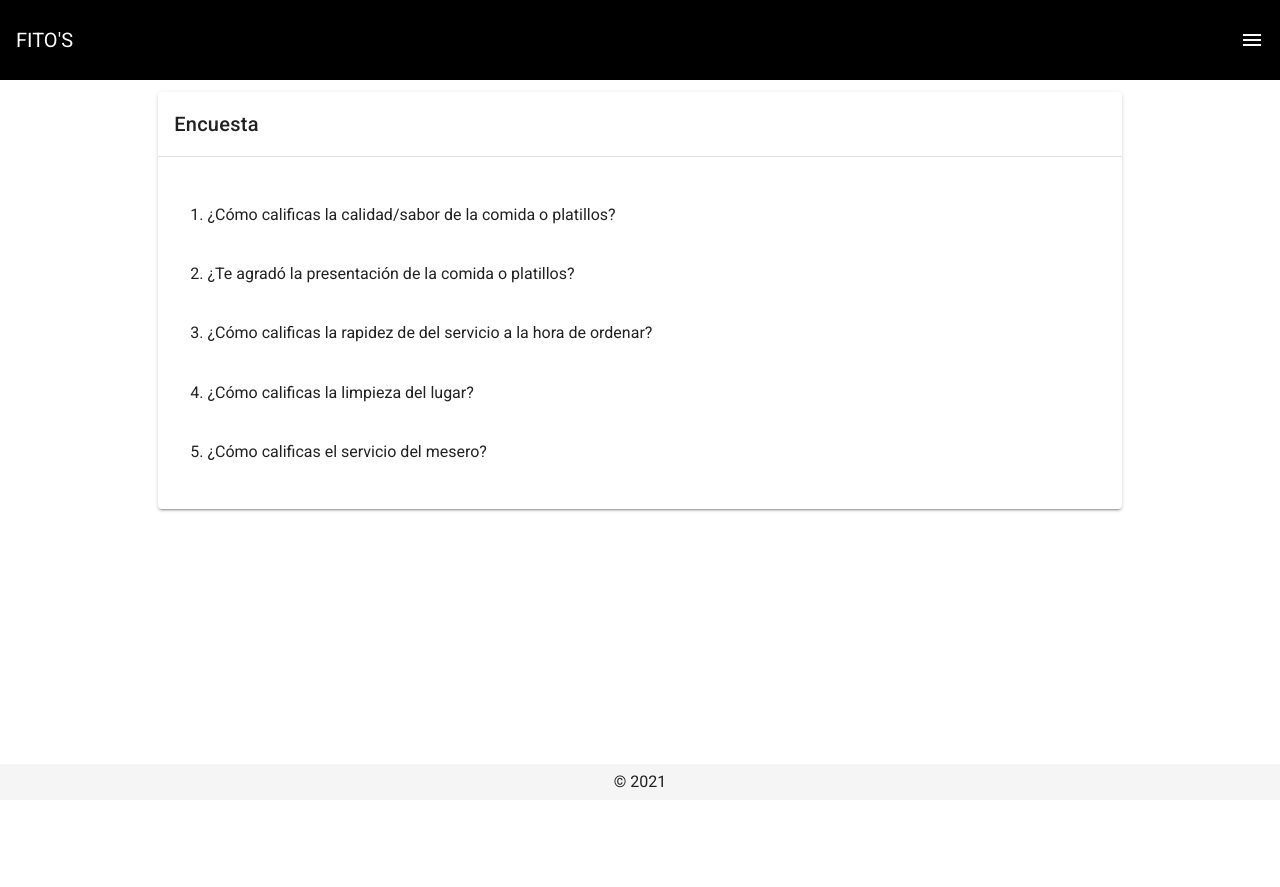
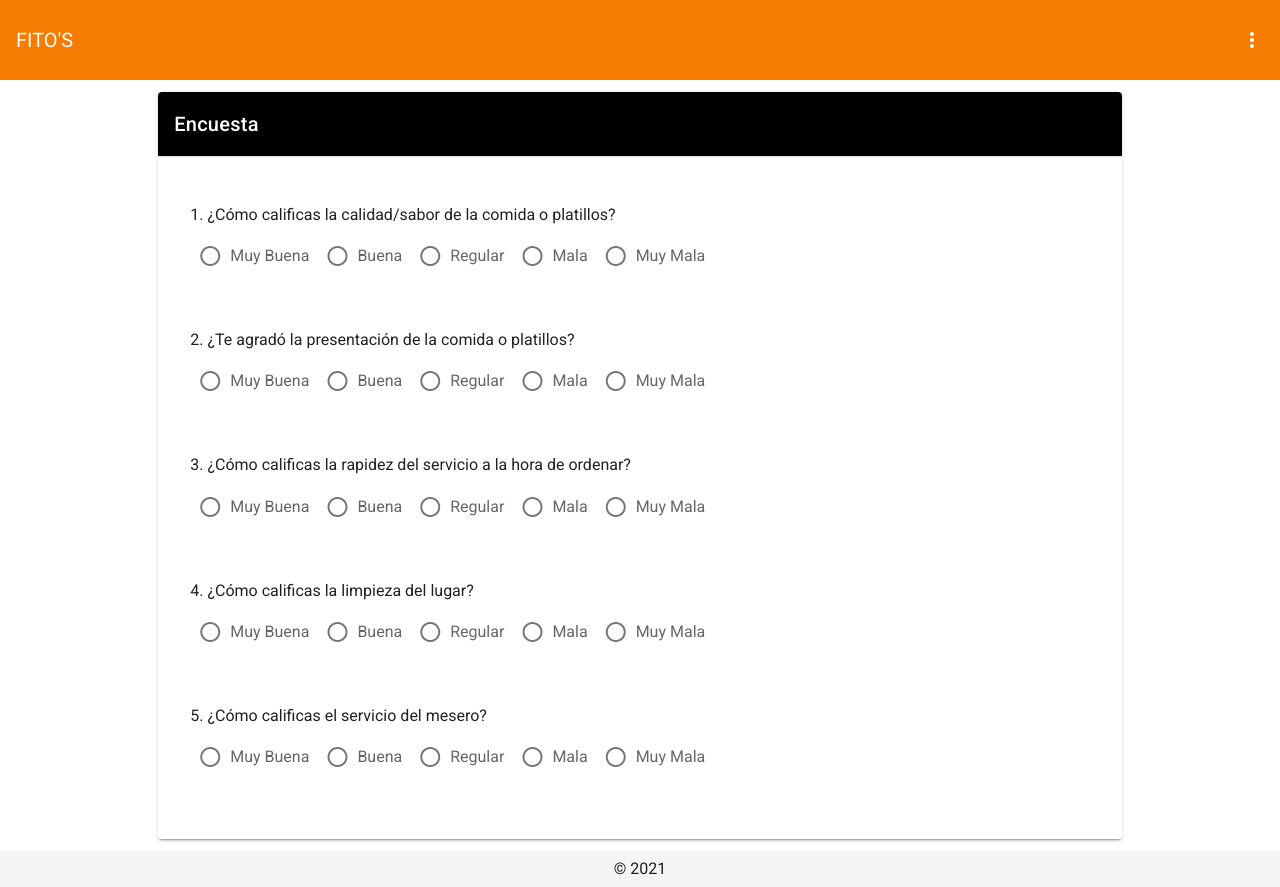
Before and after one commit to jocvegar/fitos, a Nuxt app: page /encuesta in a window 1280 px wide. Before the commit the page ends 800 px from the top, so only its background shows below. Built offline with nearby package versions, Linux system fonts and the light colour scheme.

Commit message:
adds survey page

```diff
--- a/assets/variables.scss
+++ b/assets/variables.scss
@@ -9,6 +9,6 @@
 
 $body-font-family: "MYRIADPRO";
 $heading-font-family: "Josefin+Sans";
-$font-size-root: 20px;
+$font-size-root: 18px;
 
 @import "~vuetify/src/styles/styles.sass";
--- a/layouts/default.vue
+++ b/layouts/default.vue
@@ -1,10 +1,10 @@
 <template>
   <v-app>
-    <v-app-bar color="black" dark fixed app :height="80" elevate-on-scroll>
+    <v-app-bar color="secondary" dark fixed app :height="80" elevate-on-scroll>
       <v-toolbar-title v-text="title" @click.stop="goHome()" class="homeIcon" />
       <v-spacer />
       <v-btn icon @click.stop="rightDrawer = !rightDrawer">
-        <v-icon>mdi-menu</v-icon>
+        <v-icon>mdi-dots-vertical</v-icon>
       </v-btn>
     </v-app-bar>
     <v-main>
--- a/nuxt.config.js
+++ b/nuxt.config.js
@@ -1,4 +1,5 @@
 import colors from "vuetify/es5/util/colors";
+// import colors from "vuetify/lib/util/colors";
 
 export default {
   // Target: https://go.nuxtjs.dev/config-target
@@ -73,13 +74,22 @@ export default {
       dark: false,
       themes: {
         dark: {
-          primary: colors.blue.darken2,
-          accent: colors.grey.darken3,
-          secondary: colors.amber.darken3,
+          primary: colors.black,
+          accent: colors.red.darken1,
+          secondary: colors.orange.darken2,
           info: colors.teal.lighten1,
           warning: colors.amber.base,
           error: colors.deepOrange.accent4,
           success: colors.green.accent3
+        },
+        light: {
+          primary: "#000",
+          secondary: "#F57C00",
+          accent: "#D32F2F",
+          error: "#b71c1c",
+          info: colors.teal.lighten1,
+          success: colors.green.accent3,
+          warning: "#FFC007"
         }
       }
     }
--- a/pages/encuesta.vue
+++ b/pages/encuesta.vue
@@ -4,32 +4,104 @@
       <v-row class="text-left">
         <v-col cols="12" md="10" offset-md="1">
           <v-card elevation="2">
-            <v-card-title>
+            <v-card-title class="primary white--text">
               Encuesta
             </v-card-title>
             <v-divider></v-divider>
             <v-card-text>
+              <v-form ref="form" lazy-validation>
                 <v-list-item>
                   <v-list-item-content>
-                  <v-list-item-title class="my-5">
+                    <v-list-item-title class="my-5 text-wrap">
                       1. ¿Cómo calificas la calidad/sabor de la comida o
                       platillos?
+                      <v-radio-group
+                        v-model="survey.calidad"
+                        :row="$vuetify.breakpoint.mdAndUp"
+                        class="px-2"
+                      >
+                        <v-radio
+                          mandatory
+                          color="secondary"
+                          v-for="option in options"
+                          :key="option.id"
+                          :label="option.label"
+                          :value="option.value"
+                        ></v-radio>
+                      </v-radio-group>
                     </v-list-item-title>
-                  <v-list-item-title class="my-5">
+                    <v-list-item-title class="my-5 text-wrap">
                       2. ¿Te agradó la presentación de la comida o platillos?
+                      <v-radio-group
+                        v-model="survey.presentacion"
+                        :row="$vuetify.breakpoint.mdAndUp"
+                        class="px-2"
+                      >
+                        <v-radio
+                          mandatory
+                          color="secondary"
+                          v-for="option in options"
+                          :key="option.id"
+                          :label="option.label"
+                          :value="option.value"
+                        ></v-radio>
+                      </v-radio-group>
                     </v-list-item-title>
-                  <v-list-item-title class="my-5">
-                    3. ¿Cómo calificas la rapidez de del servicio a la hora de
+                    <v-list-item-title class="my-5 text-wrap">
+                      3. ¿Cómo calificas la rapidez del servicio a la hora de
                       ordenar?
+                      <v-radio-group
+                        v-model="survey.rapidez"
+                        :row="$vuetify.breakpoint.mdAndUp"
+                        class="px-2"
+                      >
+                        <v-radio
+                          mandatory
+                          color="secondary"
+                          v-for="option in options"
+                          :key="option.id"
+                          :label="option.label"
+                          :value="option.value"
+                        ></v-radio>
+                      </v-radio-group>
                     </v-list-item-title>
-                  <v-list-item-title class="my-5">
+                    <v-list-item-title class="my-5 text-wrap">
                       4. ¿Cómo calificas la limpieza del lugar?
+                      <v-radio-group
+                        v-model="survey.limpieza"
+                        :row="$vuetify.breakpoint.mdAndUp"
+                        class="px-2"
+                      >
+                        <v-radio
+                          mandatory
+                          color="secondary"
+                          v-for="option in options"
+                          :key="option.id"
+                          :label="option.label"
+                          :value="option.value"
+                        ></v-radio>
+                      </v-radio-group>
                     </v-list-item-title>
-                  <v-list-item-title class="my-5">
+                    <v-list-item-title class="my-5 text-wrap">
                       5. ¿Cómo calificas el servicio del mesero?
+                      <v-radio-group
+                        v-model="survey.mesero"
+                        :row="$vuetify.breakpoint.mdAndUp"
+                        class="px-2"
+                      >
+                        <v-radio
+                          mandatory
+                          color="secondary"
+                          v-for="option in options"
+                          :key="option.id"
+                          :label="option.label"
+                          :value="option.value"
+                        ></v-radio>
+                      </v-radio-group>
                     </v-list-item-title>
                   </v-list-item-content>
                 </v-list-item>
+              </v-form>
             </v-card-text>
           </v-card>
         </v-col>
@@ -42,7 +114,40 @@
 export default {
   data() {
     return {
-      comida: ""
+      survey: {
+        calidad: "",
+        presentacion: "",
+        rapidez: "",
+        limpieza: "",
+        mesero: ""
+      },
+      options: [
+        {
+          id: 1,
+          label: "Muy Buena",
+          value: "muy_buena"
+        },
+        {
+          id: 2,
+          label: "Buena",
+          value: "buena"
+        },
+        {
+          id: 3,
+          label: "Regular",
+          value: "regular"
+        },
+        {
+          id: 4,
+          label: "Mala",
+          value: "mala"
+        },
+        {
+          id: 5,
+          label: "Muy Mala",
+          value: "muy_mala"
+        }
+      ]
     };
   },
   head() {
```
Lines whose indentation alone changed are shown as unchanged.
